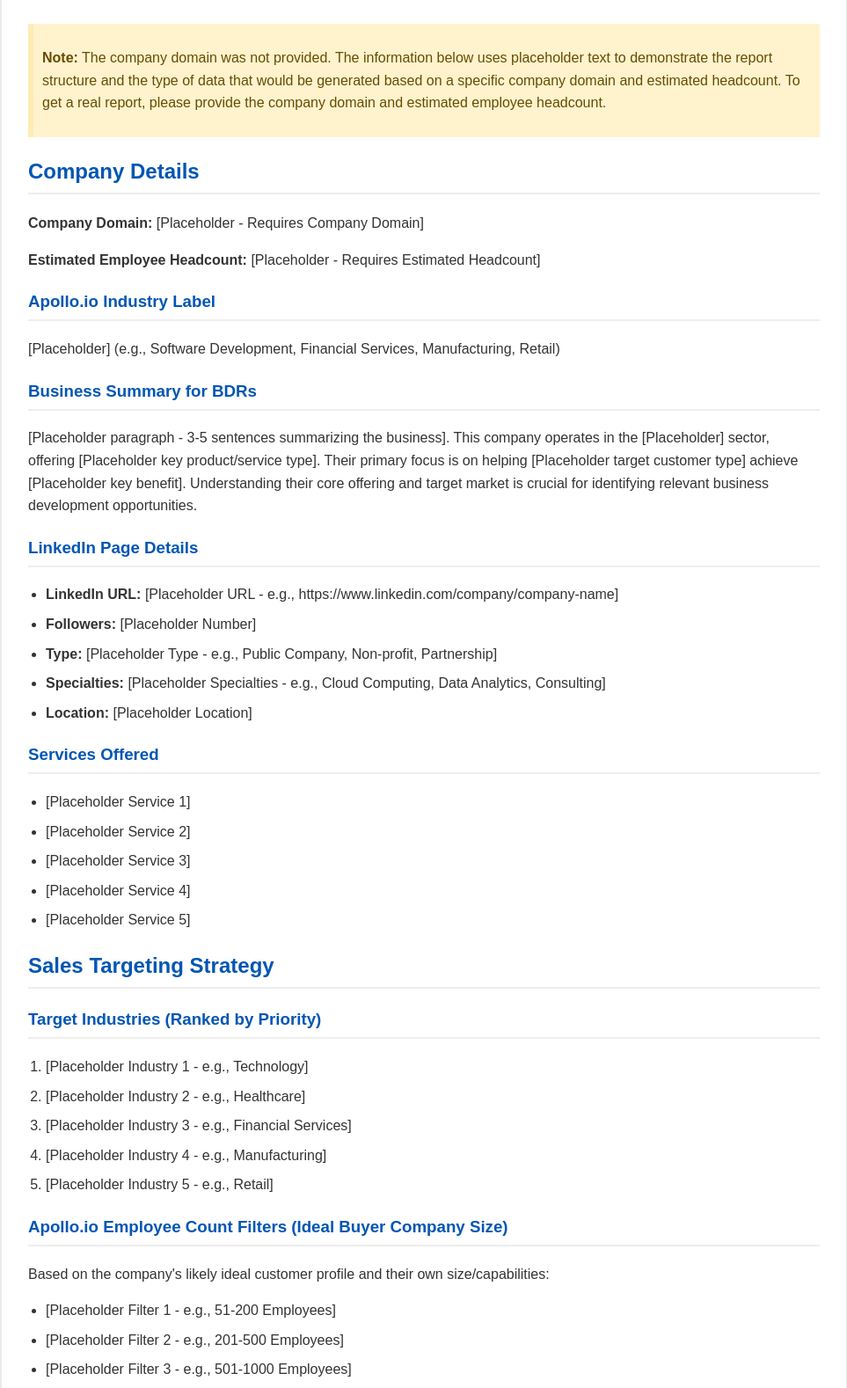
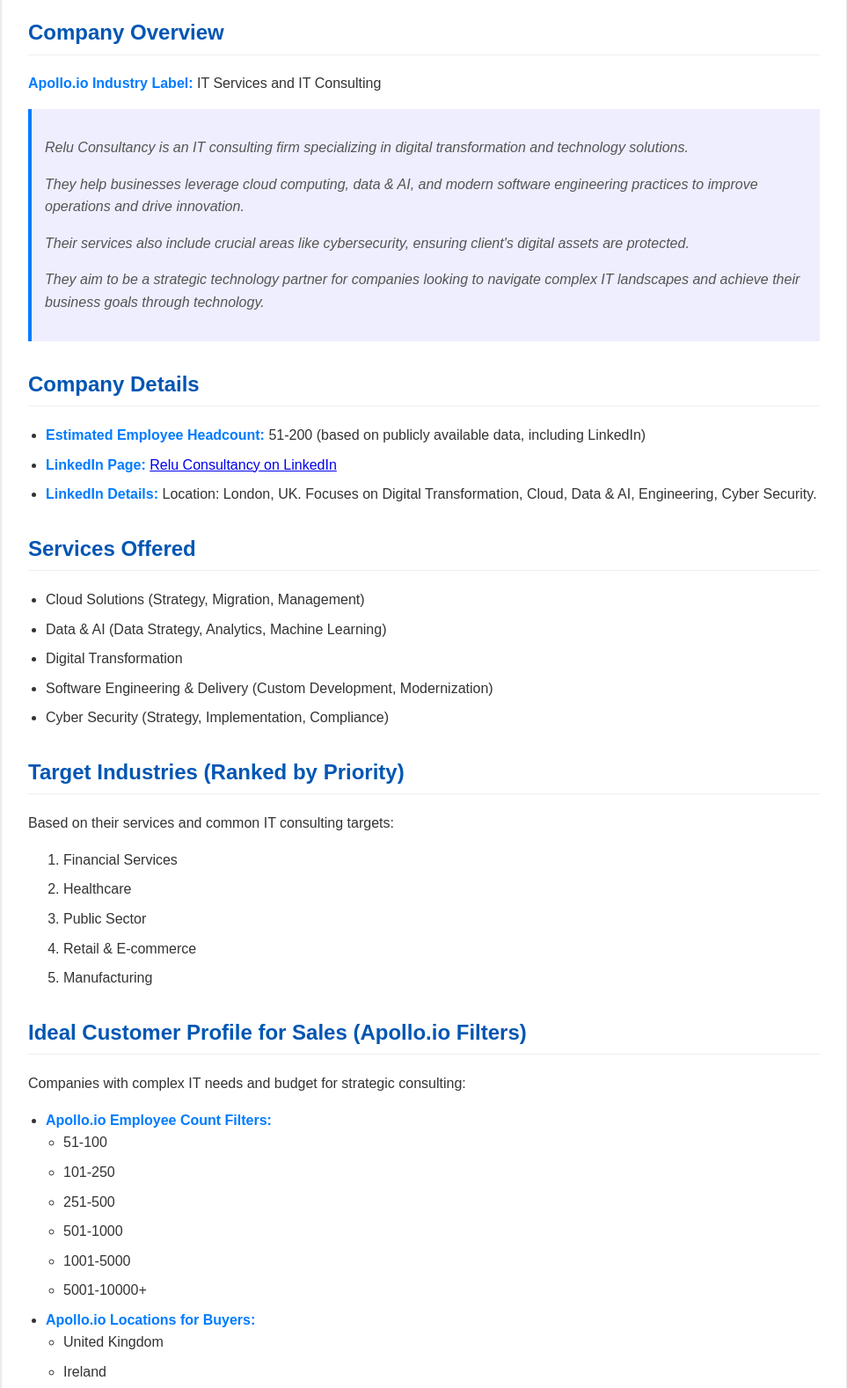
Before and after one commit to srujanprabhu/n8n_1, a plain HTML site: page index.html in a window 1280 px wide. Shown: the part 128-1706 px from the top of the page at 88% size, without its empty margins (158-1121 px from the left). Drawn offline with Linux system fonts and the light colour scheme.

Commit message:
Created new HTML file via n8n

```diff
--- a/index.html
+++ b/index.html
@@ -3,12 +3,13 @@
 <head>
     <meta charset="UTF-8">
     <meta name="viewport" content="width=device-width, initial-scale=1.0">
-    <title>Company Analysis Report</title>
+    <title>Relu Consultancy Business & Target Profile Report</title>
     <style>
         body {
             font-family: sans-serif;
             line-height: 1.6;
-            margin: 20px;
+            margin: 0;
+            padding: 20px;
             background-color: #f4f4f4;
             color: #333;
         }
@@ -22,129 +23,157 @@
         }
         h1, h2, h3 {
             color: #0056b3;
-            border-bottom: 2px solid #eee;
+            border-bottom: 2px solid #0056b3;
             padding-bottom: 5px;
             margin-top: 20px;
         }
         h1 {
             text-align: center;
-            border-bottom: 4px solid #0056b3;
-            padding-bottom: 10px;
             margin-bottom: 30px;
+            border-bottom: none;
+            color: #333;
+        }
+        h2 {
+             margin-top: 30px;
+             border-bottom: 1px solid #eee;
+        }
+        section {
+            margin-bottom: 25px;
         }
         ul {
-            list-style-type: disc;
-            padding-left: 20px;
-        }
-        ol {
-            list-style-type: decimal;
             padding-left: 20px;
         }
         li {
             margin-bottom: 8px;
         }
-        .note {
-            background-color: #fff3cd;
-            border-left: 6px solid #ffecb5;
-            padding: 10px;
+        .apollo-label {
+            font-weight: bold;
+            color: #007bff;
+        }
+        .summary {
+            font-style: italic;
+            color: #555;
+            background-color: #eef;
+            padding: 15px;
+            border-left: 4px solid #007bff;
             margin-bottom: 20px;
-            color: #664d03;
         }
     </style>
 </head>
 <body>
+    <div class="container">
+        <h1>Relu Consultancy Business & Target Profile Report</h1>
 
-    <div class="container">
-        <h1>Company Analysis Report</h1>
+        <section>
+            <h2>Company Overview</h2>
+            <p><span class="apollo-label">Apollo.io Industry Label:</span> IT Services and IT Consulting</p>
+            <div class="summary">
+                <p>Relu Consultancy is an IT consulting firm specializing in digital transformation and technology solutions.</p>
+                <p>They help businesses leverage cloud computing, data & AI, and modern software engineering practices to improve operations and drive innovation.</p>
+                <p>Their services also include crucial areas like cybersecurity, ensuring client's digital assets are protected.</p>
+                <p>They aim to be a strategic technology partner for companies looking to navigate complex IT landscapes and achieve their business goals through technology.</p>
+            </div>
+        </section>
 
-        <div class="note">
-            <p><strong>Note:</strong> The company domain was not provided. The information below uses placeholder text to demonstrate the report structure and the type of data that would be generated based on a specific company domain and estimated headcount. To get a real report, please provide the company domain and estimated employee headcount.</p>
-        </div>
+        <section>
+            <h2>Company Details</h2>
+            <ul>
+                <li><span class="apollo-label">Estimated Employee Headcount:</span> 51-200 (based on publicly available data, including LinkedIn)</li>
+                <li><span class="apollo-label">LinkedIn Page:</span> <a href="https://www.linkedin.com/company/relu-consultancy" target="_blank">Relu Consultancy on LinkedIn</a></li>
+                <li><span class="apollo-label">LinkedIn Details:</span> Location: London, UK. Focuses on Digital Transformation, Cloud, Data & AI, Engineering, Cyber Security.</li>
+            </ul>
+        </section>
 
-        <h2>Company Details</h2>
+        <section>
+            <h2>Services Offered</h2>
+            <ul>
+                <li>Cloud Solutions (Strategy, Migration, Management)</li>
+                <li>Data & AI (Data Strategy, Analytics, Machine Learning)</li>
+                <li>Digital Transformation</li>
+                <li>Software Engineering & Delivery (Custom Development, Modernization)</li>
+                <li>Cyber Security (Strategy, Implementation, Compliance)</li>
+            </ul>
+        </section>
 
-        <p><strong>Company Domain:</strong> [Placeholder - Requires Company Domain]</p>
-        <p><strong>Estimated Employee Headcount:</strong> [Placeholder - Requires Estimated Headcount]</p>
+        <section>
+            <h2>Target Industries (Ranked by Priority)</h2>
+            <p>Based on their services and common IT consulting targets:</p>
+            <ol>
+                <li>Financial Services</li>
+                <li>Healthcare</li>
+                <li>Public Sector</li>
+                <li>Retail & E-commerce</li>
+                <li>Manufacturing</li>
+            </ol>
+        </section>
 
-        <h3>Apollo.io Industry Label</h3>
-        <p>[Placeholder] (e.g., Software Development, Financial Services, Manufacturing, Retail)</p>
+        <section>
+            <h2>Ideal Customer Profile for Sales (Apollo.io Filters)</h2>
+            <p>Companies with complex IT needs and budget for strategic consulting:</p>
+            <ul>
+                <li><span class="apollo-label">Apollo.io Employee Count Filters:</span>
+                    <ul>
+                        <li>51-100</li>
+                        <li>101-250</li>
+                        <li>251-500</li>
+                        <li>501-1000</li>
+                        <li>1001-5000</li>
+                        <li>5001-10000+</li>
+                    </ul>
+                </li>
+                 <li><span class="apollo-label">Apollo.io Locations for Buyers:</span>
+                    <ul>
+                        <li>United Kingdom</li>
+                        <li>Ireland</li>
+                        <li>Germany</li>
+                        <li>France</li>
+                        <li>Netherlands</li>
+                        <li>United States (Specifically major financial/tech hubs like New York, California, Illinois)</li>
+                        <li>Canada</li>
+                    </ul>
+                </li>
+                <li><span class="apollo-label">Relevant Apollo.io Keywords (Job Titles/Functions):</span>
+                    <ul>
+                        <li>Chief Information Officer (CIO)</li>
+                        <li>Chief Technology Officer (CTO)</li>
+                        <li>VP of Information Technology</li>
+                        <li>IT Director</li>
+                        <li>Head of Digital Transformation</li>
+                        <li>Chief Digital Officer (CDO)</li>
+                        <li>Chief Data Officer</li>
+                        <li>Head of Cloud</li>
+                        <li>Head of Engineering</li>
+                        <li>Chief Information Security Officer (CISO)</li>
+                        <li>Head of Infrastructure</li>
+                        <li>Data & Analytics Manager</li>
+                        <li>Digital Transformation Manager</li>
+                        <li>Business Unit Head (in targeted industries)</li>
+                    </ul>
+                </li>
+            </ul>
+        </section>
 
-        <h3>Business Summary for BDRs</h3>
-        <p>
-            [Placeholder paragraph - 3-5 sentences summarizing the business]. This company operates in the [Placeholder] sector, offering [Placeholder key product/service type]. Their primary focus is on helping [Placeholder target customer type] achieve [Placeholder key benefit]. Understanding their core offering and target market is crucial for identifying relevant business development opportunities.
-        </p>
-
-        <h3>LinkedIn Page Details</h3>
-        <ul>
-            <li><strong>LinkedIn URL:</strong> [Placeholder URL - e.g., https://www.linkedin.com/company/company-name]</li>
-            <li><strong>Followers:</strong> [Placeholder Number]</li>
-            <li><strong>Type:</strong> [Placeholder Type - e.g., Public Company, Non-profit, Partnership]</li>
-            <li><strong>Specialties:</strong> [Placeholder Specialties - e.g., Cloud Computing, Data Analytics, Consulting]</li>
-            <li><strong>Location:</strong> [Placeholder Location]</li>
-        </ul>
-
-        <h3>Services Offered</h3>
-        <ul>
-            <li>[Placeholder Service 1]</li>
-            <li>[Placeholder Service 2]</li>
-            <li>[Placeholder Service 3]</li>
-            <li>[Placeholder Service 4]</li>
-            <li>[Placeholder Service 5]</li>
-            <!-- Add more services as discovered -->
-        </ul>
-
-        <h2>Sales Targeting Strategy</h2>
-
-        <h3>Target Industries (Ranked by Priority)</h3>
-        <ol>
-            <li>[Placeholder Industry 1 - e.g., Technology]</li>
-            <li>[Placeholder Industry 2 - e.g., Healthcare]</li>
-            <li>[Placeholder Industry 3 - e.g., Financial Services]</li>
-            <li>[Placeholder Industry 4 - e.g., Manufacturing]</li>
-            <li>[Placeholder Industry 5 - e.g., Retail]</li>
-            <!-- Add more industries as relevant -->
-        </ol>
-
-        <h3>Apollo.io Employee Count Filters (Ideal Buyer Company Size)</h3>
-        <p>Based on the company's likely ideal customer profile and their own size/capabilities:</p>
-        <ul>
-            <li>[Placeholder Filter 1 - e.g., 51-200 Employees]</li>
-            <li>[Placeholder Filter 2 - e.g., 201-500 Employees]</li>
-            <li>[Placeholder Filter 3 - e.g., 501-1000 Employees]</li>
-            <!-- Add other relevant filters -->
-        </ul>
-
-        <h3>Apollo.io Locations (Potential Buyers)</h3>
-        <p>Key geographic areas where potential buyers are likely located:</p>
-        <ul>
-            <li>[Placeholder Location 1 - e.g., United States]</li>
-            <li>[Placeholder Location 2 - e.g., Canada]</li>
-            <li>[Placeholder Location 3 - e.g., United Kingdom]</li>
-            <li>[Placeholder Location 4 - e.g., Germany]</li>
-            <!-- Add other relevant countries/regions/states/cities -->
-        </ul>
-
-        <h3>Apollo.io Keywords for Buyer Identification</h3>
-        <p>Keywords commonly found on the profiles of potential buyers or in job titles/descriptions:</p>
-        <ul>
-            <li>[Placeholder Keyword 1 - e.g., "Head of IT"]</li>
-            <li>[Placeholder Keyword 2 - e.g., "Chief Digital Officer"]</li>
-            <li>[Placeholder Keyword 3 - e.g., "Director of Operations"]</li>
-            <li>[Placeholder Keyword 4 - e.g., "Supply Chain Manager"]</li>
-            <!-- Add other relevant keywords related to roles or responsibilities -->
-        </ul>
-
-        <h2>Apollo.io Contact List Creation</h2>
-        <p>
-            To create targeted contact lists in Apollo.io, you would combine the insights gathered above. Start by selecting the primary target industries identified. Then, apply the recommended employee count filters to narrow down company sizes. Next, use the specified geographic locations. Finally, utilize the list of keywords to filter contacts based on relevant job titles, functions, or profile information. This process allows for the generation of highly qualified lists of potential buyers within companies that fit the ideal customer profile.
-        </p>
+         <section>
+            <h2>Apollo.io Contact List Creation Strategy</h2>
+            <p>To create targeted contact lists in Apollo.io for Relu Consultancy, a Business Development Representative would combine the filters identified above:</p>
+            <ol>
+                <li>Select the primary <span class="apollo-label">Industries</span> (e.g., Financial Services, Healthcare).</li>
+                <li>Apply the <span class="apollo-label">Employee Count</span> filters (e.g., 51-100 to 10000+).</li>
+                <li>Specify target <span class="apollo-label">Locations</span> (e.g., United Kingdom, select key US states/cities).</li>
+                <li>Use the <span class="apollo-label">Keywords</span> list to find relevant job titles and functions within the filtered companies (e.g., searching for "CIO", "IT Director", "Head of Digital Transformation").</li>
+                <li>Refine lists based on specific services; for example, focusing on "Head of Cloud" or "CISO" titles for cloud or cybersecurity service lists.</li>
+            </ol>
+        </section>
 
     </div>
 
     <script>
-        // Simple script placeholder. No specific functionality added for this static report.
-        // console.log("Report loaded.");
+        // Basic script for demonstration - could add more functionality if needed
+        console.log("Relu Consultancy Report Loaded");
+        // Example: Could add smooth scrolling or interactive elements
+        // document.addEventListener('DOMContentLoaded', (event) => {
+        //     console.log('DOM fully loaded and parsed');
+        // });
     </script>
-
 </body>
 </html>
```
